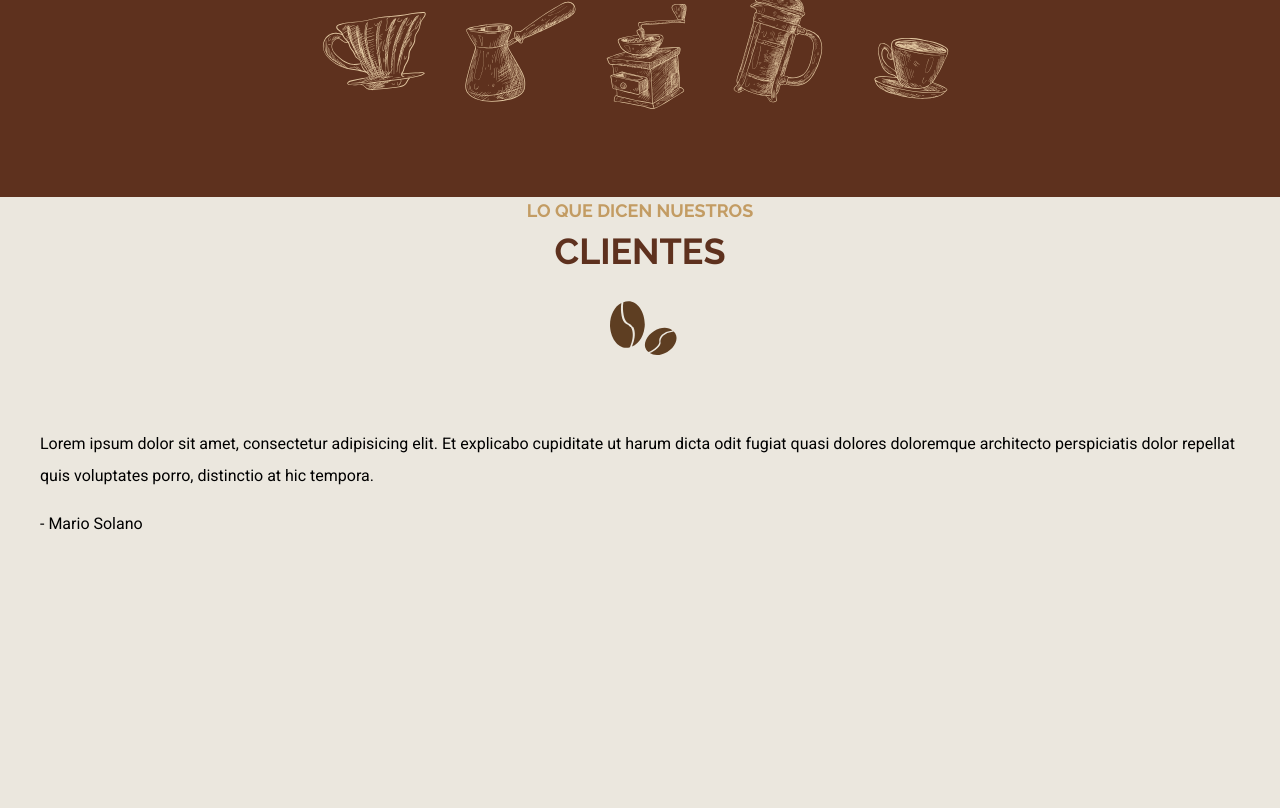
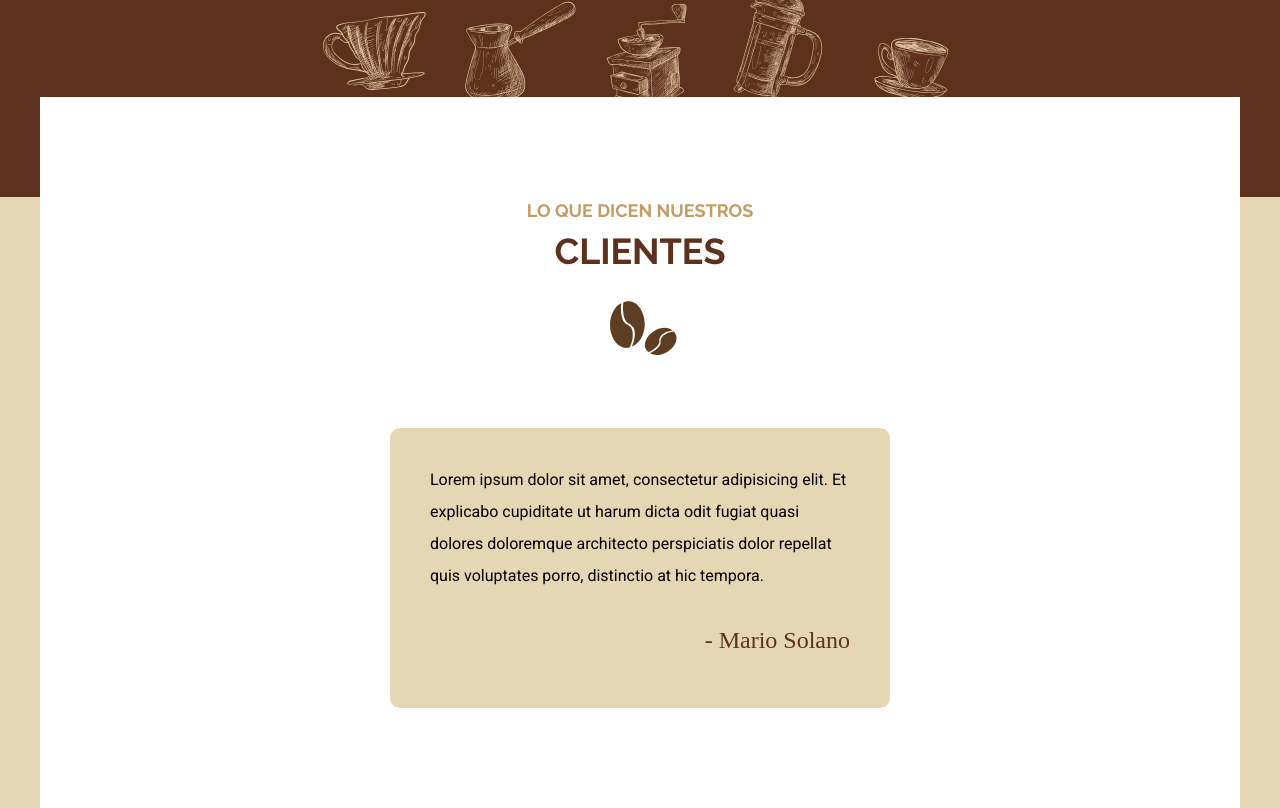
Before and after one commit to LuisMarioSolano/cafeteria, a website: page index.html in a window 1280 px wide. Shown: the part 4197-5005 px from the top of the page. Before the commit the page ends 4753 px from the top, so only its background shows below. Drawn offline with Linux system fonts and the light colour scheme; a web font is replaced by a local one.

Commit message:
Create and Style for testimoniales

```diff
--- a/index.html
+++ b/index.html
@@ -208,7 +208,7 @@
       </div>
     </section>
 
-    <section class="nuestros-testimoniales contenedor">
+    <section class="nuestros-testimoniales contenedor bg-white margin-negativo-10">
       <h2><span>Lo que dicen nuestros</span>Clientes</h2>
       <div class="testimonial">
         <p>
--- a/src/scss/base/_utilidades.scss
+++ b/src/scss/base/_utilidades.scss
@@ -3,6 +3,9 @@
 .text-center {
     text-align: center;
 }
-.bg-primario {
-    background-color: v.$primario;
+.bg-white {
+    background-color: v.$blanco;
 }
+.margin-negativo-10 {
+    margin-top: -10rem;
+}
--- a/src/scss/base/_variables.scss
+++ b/src/scss/base/_variables.scss
@@ -15,6 +15,6 @@ $secundario: #C39C63;
 $negro: #000000;
 $blanco: #FFFFFF;
 $grisClaro: #ECEEEF;
-$cafeClaro: #ebe7de;
+$cafeClaro: #e6d7b4;
 // Unidades
 $separacion: 5rem;
--- a/src/scss/inicio/_index.scss
+++ b/src/scss/inicio/_index.scss
@@ -2,3 +2,4 @@
 @forward 'iconos';
 @forward 'galeria';
 @forward 'menu';
+@forward 'testimoniales';
--- /dev/null
+++ b/src/scss/inicio/_testimoniales.scss
@@ -0,0 +1,24 @@
+@use 'base/variables' as v;
+@use 'base/mixins' as m;
+
+.nuestros-testimoniales {
+    padding: 10rem 2rem;
+
+    @include m.tablet {
+        padding: 10rem;
+    }
+}
+.testimonial {
+    background-color: v.$cafeClaro;
+    padding: 2rem 4rem;
+    max-width: 50rem;
+    margin: 0 auto;
+    border-radius: 1rem;
+
+    .autor{
+        text-align: right;
+        font-size: 2.4rem;
+        color: v.$primario;
+        font-family: v.$fuenteCursiva;
+    }
+}
```
Also changed, not shown: build/css/app.css.
